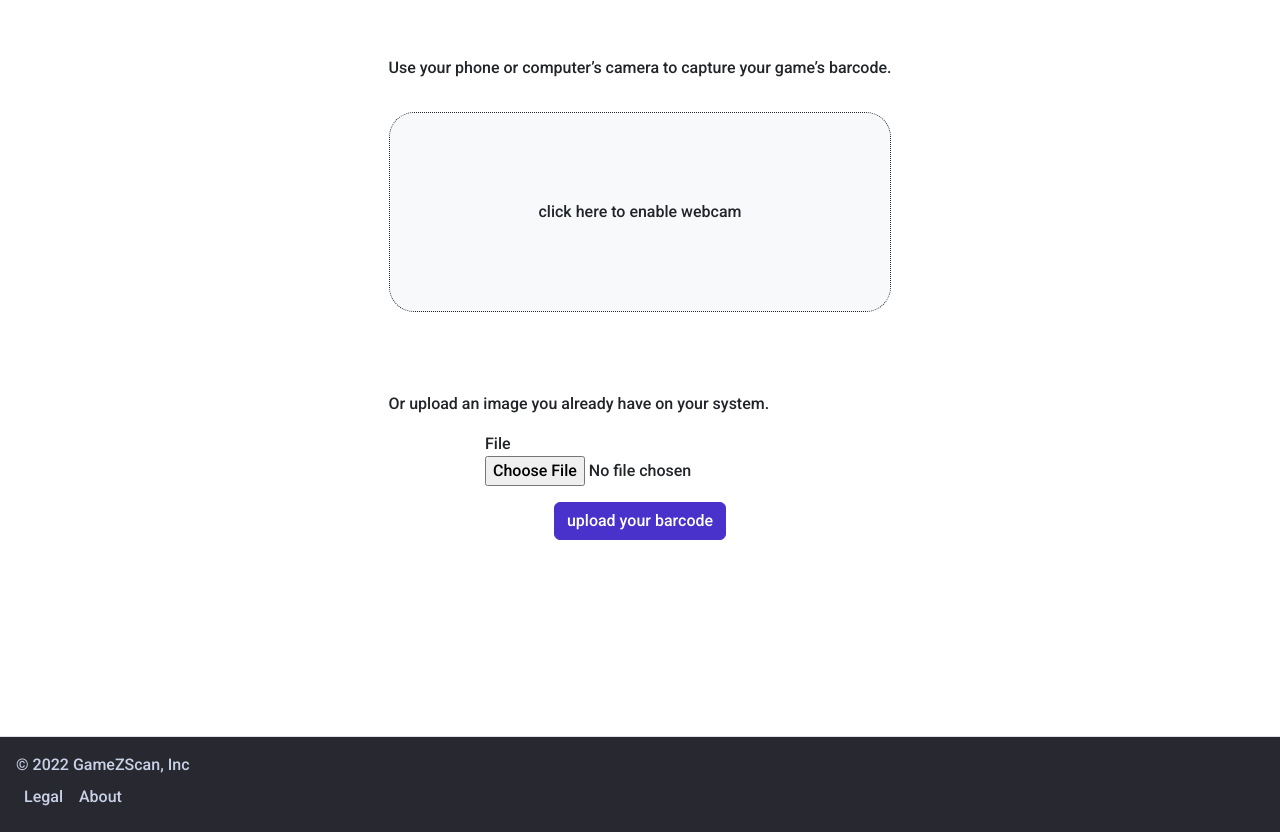
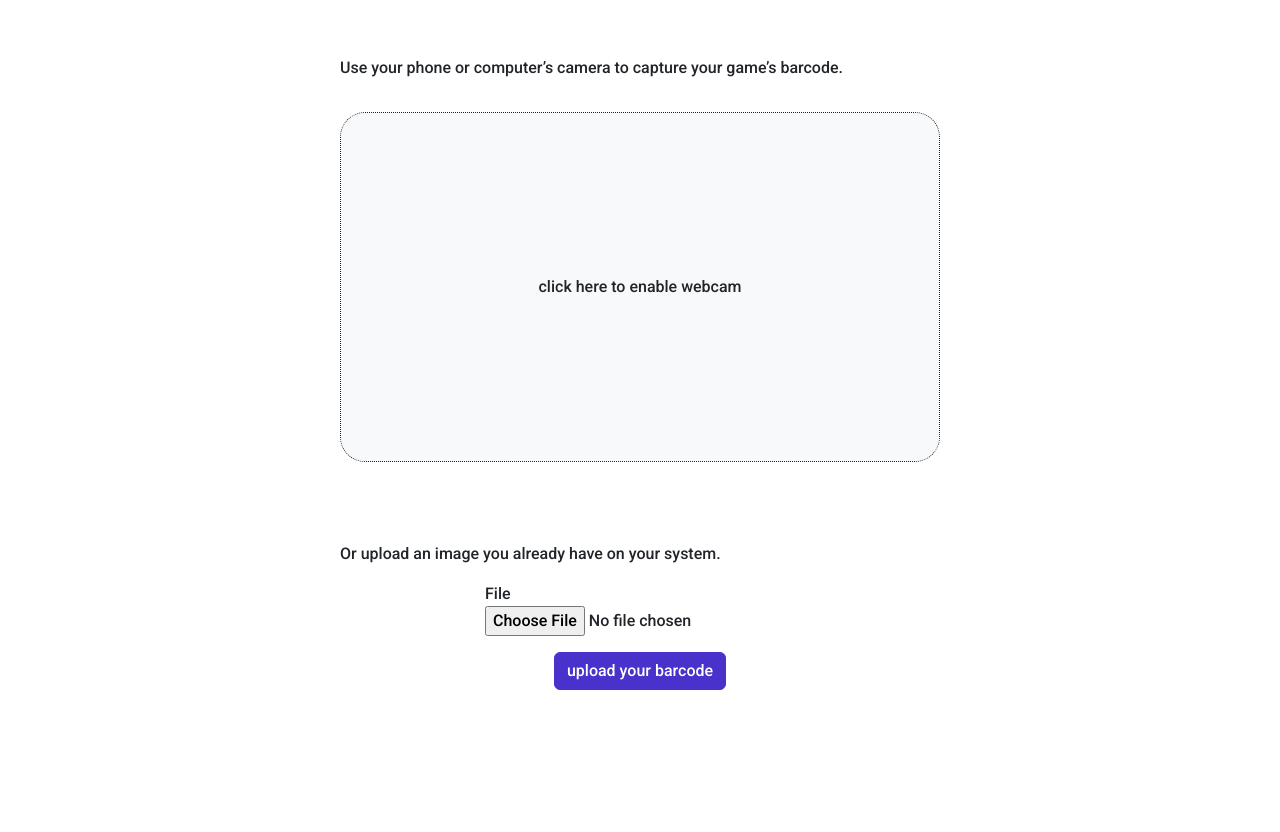
Before and after one commit to Kariss83/verbose-broccoli, a Django app: page /barcode/upload/ in a window 1280 px wide. Shown: the part 56-888 px from the top of the page. Run offline with Django 4.2, Linux system fonts and the light colour scheme; some libraries are stand-ins or nearby versions; some web fonts are replaced.

Commit message:
increase size of webcam input for desktop user

```diff
--- a/static/css/styles.css
+++ b/static/css/styles.css
@@ -157,6 +157,19 @@
     .explanation-text>p {
         margin-top: 3rem;
     }
+
+    #my-camera {
+        height: 350px;
+        width: 100%;
+        position: relative;
+        align-items: center;
+        margin-bottom: 2rem;
+    }
+
+    video {
+        height: 300px;
+        width: 100%;
+    }
 }
 
 @media (max-width: 992px) {
```
